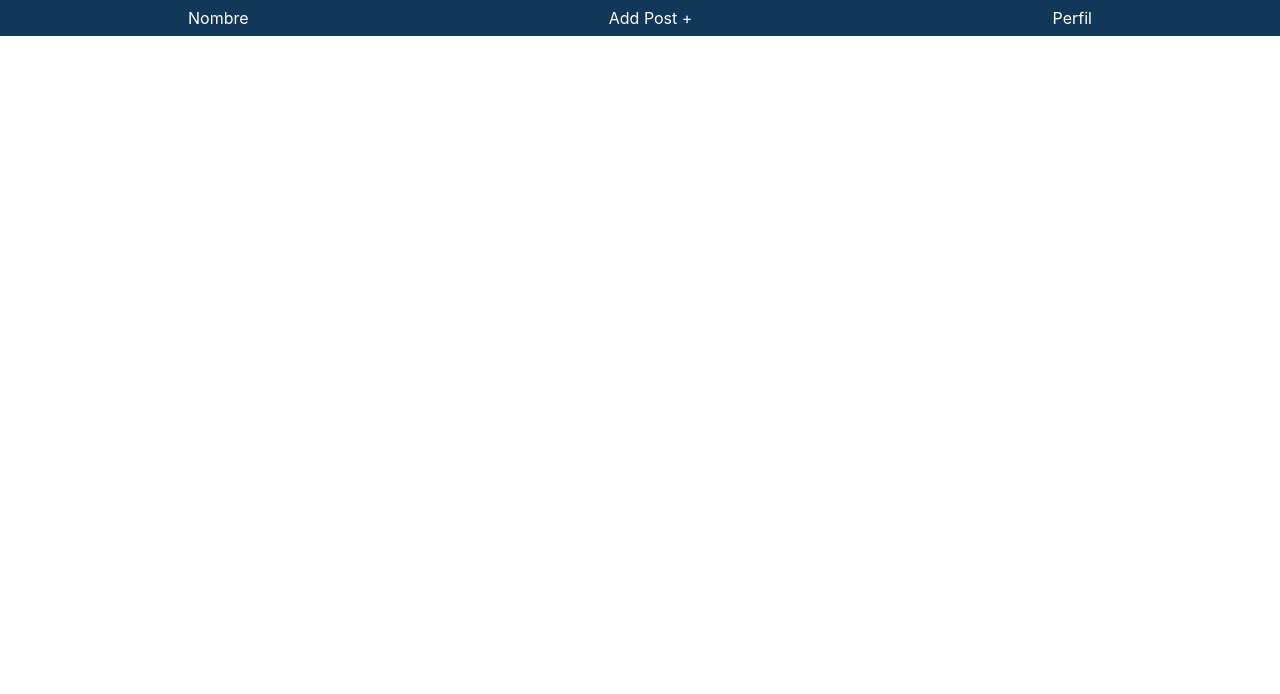
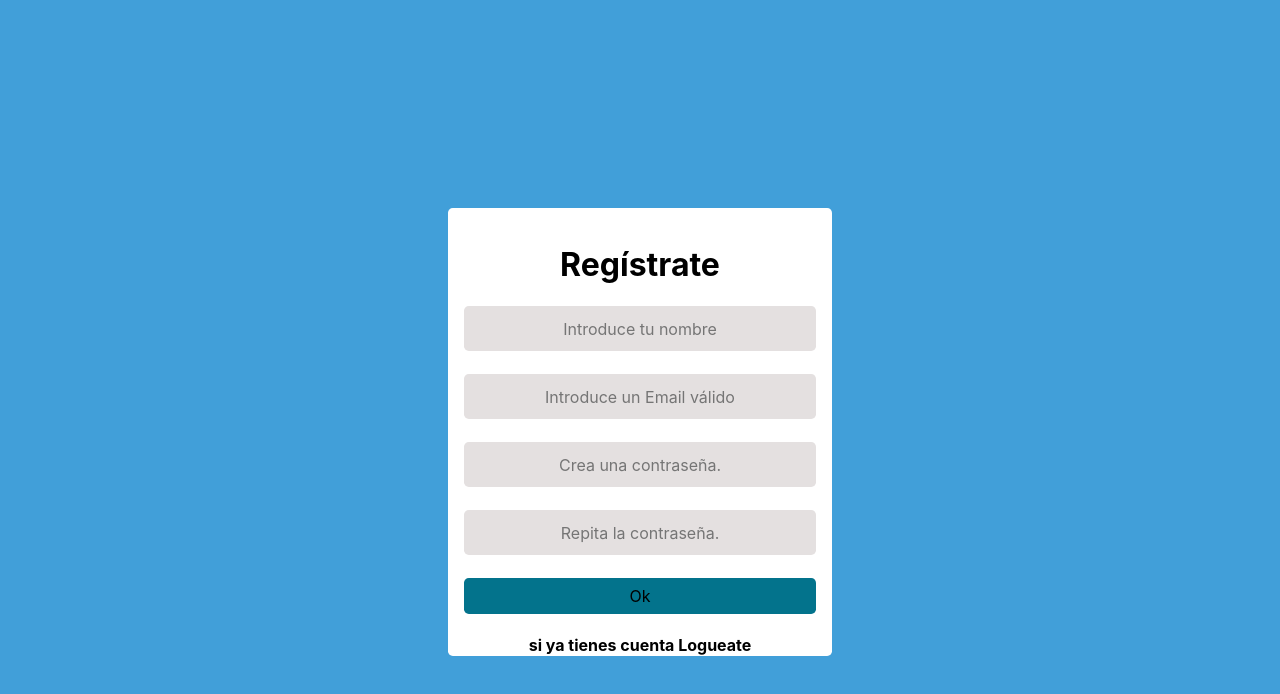
Before and after one commit to dmoreno85/Space-Book_Frontend, a React (Create React App) app: page /register in a window 1280 px wide. Shown: the top 694 px of the page. Built offline with nearby package versions, Linux system fonts and the light colour scheme.

Commit message:
Añadidos validadores de Registro

```diff
--- a/package.json
+++ b/package.json
@@ -11,7 +11,8 @@
     "react": "^16.13.1",
     "react-dom": "^16.13.1",
     "react-router-dom": "^5.2.0",
-    "react-scripts": "3.4.1"
+    "react-scripts": "3.4.1",
+    "validator": "^11.0.0"
   },
   "scripts": {
     "start": "react-scripts start",
--- a/src/App.js
+++ b/src/App.js
@@ -3,18 +3,20 @@ import {BrowserRouter, Switch,Route } from 'react-router-dom';
 import Header from './Components/Header/Header.jsx'
 import Home from './Containers/Home/Home.jsx';
 import Profile from './Containers/Profile/Profile.jsx';
+import Register from './Containers/Register/Register.jsx';
 
-
+import './App.scss'
 function App() {
        return (
-    <div className="App">
-    <BrowserRouter>
-     <Header/>
+    <div className="container">
+    <BrowserRouter >
+      <Register/>
+     {/* <Header/>
      <Switch>
        <Route path="/home" component={Home} exact/>
        <Route path="/addPost" exact/>
        <Route path="/profile" component={Profile} exact/>
-     </Switch>
+     </Switch> */}
     </BrowserRouter>
     </div>
   );
--- /dev/null
+++ b/src/App.scss
@@ -0,0 +1,8 @@
+@import './colors.scss';
+.container{
+
+width: 100%;
+height: 100%;
+display: flex;
+justify-content: center;
+}
--- a/src/Containers/Register/Register.jsx
+++ b/src/Containers/Register/Register.jsx
@@ -0,0 +1,90 @@
+import React from 'react';
+import './Register.scss';
+import { NavLink } from 'react-router-dom';
+import { isEmail } from 'validator';
+class Register extends React.Component {
+    constructor(props) {
+        super(props);
+        this.state = {
+            name: '',
+            email: '',
+            password: '',
+            passwordConfirm: '',
+            errorName: '',
+            errorEmail: "",
+            errorPassword: "",
+            errorPasswordConfirm: "",
+            nameValidate:false,
+            emailValidate:false,
+            passwordValidate:false,
+            formValidate: false
+        };
+        this.emailInput = React.createRef();
+    };
+    handleSubmit = async (event) => {
+
+        try {
+            event.preventDefault();
+            await this.validateForm();
+            if(this.state.nameValidate ===true & this.state.passwordValidate ===true & this.state.emailValidate ===true) this.setState({formValidate:true})
+            console.log('estado despues de validar ', this.state);
+        } catch (error) {
+        }
+    };
+    validateForm = () => {
+        return new Promise((resolve, reject) => {
+            this.validateEmail();
+            this.validatePassword();
+            this.validateMatchPassword();
+            this.validateName();
+            resolve('form validado')
+            reject('form no validado')
+        })
+    };
+    validateName = () => {
+        const name = this.state.name;
+        if (name.length === 0) this.setState({ errorName: "Introduce un nombre." })
+        else if (name.length > 15) this.setState({ errorName: "Nombre demasiado largo." })
+        else this.setState({ errorName: '',nameValidate:true })
+    };
+    validatePassword = () => {
+        const password = this.state.password;
+        if (password.length === 0) this.setState({ errorPassword: "La contraseña es requerida." })
+        else if (password.length < 8) this.setState({ errorPassword: "La contraseña debe tener mínimo 8 carácteres." })
+        else this.setState({ errorPassword: '',passwordValidate:true })
+    };
+    validateEmail = () => {
+        const email = this.state.email;
+        if (email.length === 0) this.setState({ errorEmail: "El email es requerido." })
+        else if (!isEmail(email)) this.setState({ errorEmail: "Introduzca un email válido" })
+        else this.setState({ errorEmail: '',emailValidate:true })
+    };
+    validateMatchPassword = () => {
+        const password = this.state.password;
+        const passwordConfirm = this.state.passwordConfirm;
+        if (password !== passwordConfirm) this.setState({ errorPasswordConfirm: "Las contraseñas no coinciden." })
+    }
+
+    handleChange = (event) => {
+        this.setState({ [event.target.name]: event.target.value })
+    };
+    render() {
+        return (
+            <form className="registerForm" onSubmit={this.handleSubmit}>
+                <h1>Regístrate</h1>
+                <input type="text"  name="name" value={this.state.name} onChange={this.handleChange} placeholder="Introduce tu nombre" />
+                <div className="errorName"> {this.state.errorName} </div>
+                <input type="email"  name="email" value={this.state.email} onChange={this.handleChange} placeholder="Introduce un Email válido" ref={this.emailInput} />
+                <div className="errorEmail"> {this.state.errorEmail} </div>
+                <input type="password"  name="password" value={this.password} onChange={this.handleChange} placeholder="Crea una contraseña." />
+                <div className="errorPassword"> {this.state.errorPassword} </div>
+                <input type="password"  name="passwordConfirm" value={this.passwordConfirm} onChange={this.handleChange} placeholder="Repita la contraseña." />
+                <div className="errorPasswordConfirm"> {this.state.errorPasswordConfirm} </div>
+                <button type="submit" disabled={this.state.validateForm}>Ok</button>
+                <h4>si ya tienes cuenta <NavLink to="/login">Logueate</NavLink></h4>
+            </form>
+        )
+    };
+};
+
+export default Register;
--- a/src/Containers/Register/Register.scss
+++ b/src/Containers/Register/Register.scss
@@ -0,0 +1,61 @@
+@import '../../colors.scss';
+
+.registerForm {
+    text-align: center;
+    display: flex;
+    flex-direction: column;
+    justify-content: space-around;
+    padding: 1em;
+    margin: 13em;
+    background-color: white;
+    border-radius: 0.3em;
+    max-height: 26em;
+    width: 22em;
+
+    input {
+
+        all: unset;
+        padding: 0.8em;
+        border-radius: 0.3em;
+        background-color: rgb(228, 224, 224);
+        color: black;
+        margin-bottom: 1.4em;
+    }
+
+    button {
+        all: unset;
+        cursor: pointer;
+        padding: 0.5em;
+        border-radius: 0.3em;
+        background: $Teriary;
+        height: 3em;
+
+    }
+    button:hover{
+        background: $Secondary;
+    }
+    h4 a{
+        all: unset;
+        cursor: pointer;
+    }
+    .errorName{
+        position: absolute;
+        color: red;
+        bottom: 534px;
+    }
+    .errorEmail{
+        position: absolute;
+        color: red;
+        bottom: 466px;
+    }
+    .errorPassword{
+        position: absolute;
+        color: red;
+        bottom: 396px;
+    }
+    .errorPasswordConfirm{
+        position: absolute;
+        color: red;
+        bottom: 328px;
+    }
+}
--- a/src/index.css
+++ b/src/index.css
@@ -1,5 +1,6 @@
 body {
   margin: 0;
+  background-color: #419FD9;
   font-family: -apple-system, BlinkMacSystemFont, 'Segoe UI', 'Roboto', 'Oxygen',
     'Ubuntu', 'Cantarell', 'Fira Sans', 'Droid Sans', 'Helvetica Neue',
     sans-serif;
```
Also changed, not shown: 1 other file (tests, documents, lock files or other folders).
